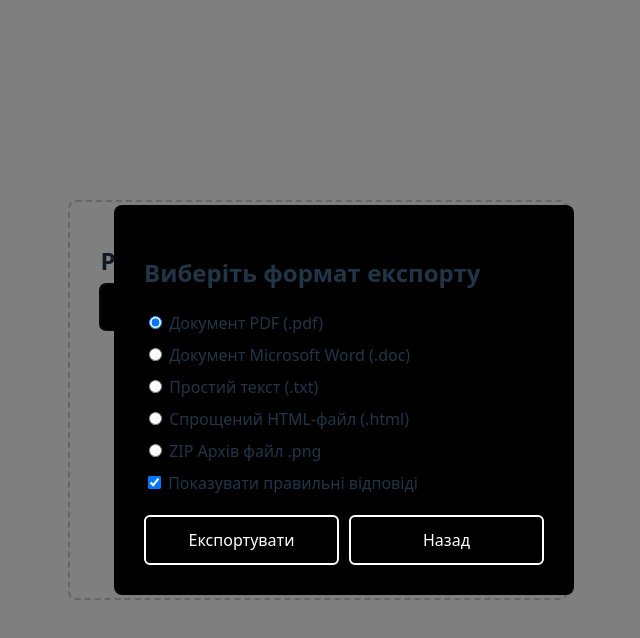
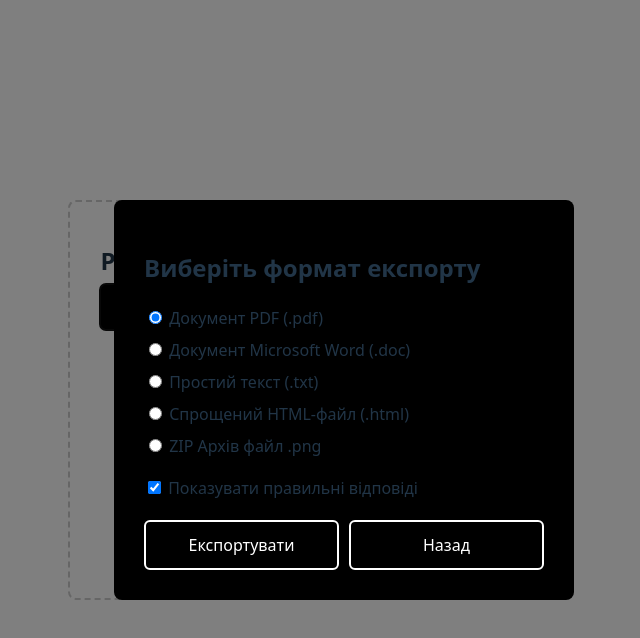
Before and after one commit to yuliiaantiuk/Questions_Generator, a React (Vite) app in the folder client/: page /result in a window 1280 px wide. Both pictures are taken after a click on the button "Експорт". Shown: the top 638 px of the page, without its empty margins (296-936 px from the left). Built offline with nearby package versions, Linux system fonts and the light colour scheme.

Commit message:
Improved the UI

```diff
--- a/client/src/pages/ProgressPage.jsx
+++ b/client/src/pages/ProgressPage.jsx
@@ -171,7 +171,7 @@ const ProgressPage = () => {
             {isPaused ? "Продовжити" : "Пауза"}
           </button>
           <button
-            style={styles.button}
+            style={styles.buttonSecondary}
             onClick={handleGenerationCancel}
             disabled={status === "completed"}
           >
@@ -188,7 +188,7 @@ const styles = {
     padding: "0",
     margin: "0",
     width: "96vw",
-    height: "100vh",
+    // height: "100vh",
     boxSizing: "border-box",
     display: "flex",
     justifyContent: "center",
@@ -247,11 +247,20 @@ const styles = {
     borderRadius: "6px",
     cursor: "pointer",
   },
+  buttonSecondary: {
+    background: "#3d3d3dff",
+    color: "white",
+    padding: "12px 20px",
+    border: "none",
+    borderRadius: "6px",
+    cursor: "pointer",
+    width: "100%",
+  },
   summaryBox: {
-  padding: "15px",
-  borderRadius: "8px",
-  width: "100%",
-  textAlign: "left",
+    padding: "15px",
+    borderRadius: "8px",
+    width: "100%",
+    textAlign: "left",
   },
   keywordsBox: {
     marginTop: "10px",
--- a/client/src/pages/ResultPage.jsx
+++ b/client/src/pages/ResultPage.jsx
@@ -192,6 +192,7 @@ const handleExport = async (format) => {
 
         {generatedData.questions?.map((q, index) => (
           <div key={index} style={styles.questionBlock}>
+            <div style={styles.questionHeader}>
                 <h3>Запитання {index + 1}:</h3>
                 <button
                   style={{ marginLeft: "10px", padding: "4px 8px", cursor: "pointer" }}
@@ -199,6 +200,7 @@ const handleExport = async (format) => {
                 >
                   {speakingStates[index] ? "⏹️ Стоп" : "🔊"}
                 </button>
+            </div>
 
             <p>{q.text}</p>
 
@@ -246,7 +248,7 @@ const handleExport = async (format) => {
 
         <div className="buttons" style={styles.buttonContainer}>
           <button style={styles.button} onClick={() => setShowExportModal(true)}>Експорт</button>
-          <button style={styles.button} onClick={handleRepeatGeneration}>Повторити генерацію</button>
+          <button style={styles.buttonSecondary} onClick={handleRepeatGeneration}>Повторити генерацію</button>
           {/* <button
             style={styles.button}
             onClick={isSpeaking ? handleStopSpeaking : handleSpeakAll}
@@ -307,6 +309,7 @@ const handleExport = async (format) => {
                   type="checkbox"
                   checked={includeAnswers}
                   onChange={(e) => setIncludeAnswers(e.target.checked)}
+                  style={styles.showAnswersCheckbox}
                 /> Показувати правильні відповіді
               </label>
             </div>
@@ -360,6 +363,13 @@ const styles = {
   text: {
     fontSize: "16px",
   },
+  questionHeader:{
+    display: "flex",
+    flexDirection: "row-reverse",
+    justifyContent: "flex-end",
+    gap: "16px",
+    alignItems: "center",
+  },
   optionContainer: {
     display: "flex",
     flexDirection: "column",
@@ -370,7 +380,8 @@ const styles = {
     boxSizing: "border-box",
     maxWidth: "100%",
     minWidth: "100%",
-    minHeight: "120px",
+    minHeight: "30px",
+    maxHeight: "30px",
     padding: "10px",
     borderRadius: "6px",
     border: "1px solid #ccc",
@@ -393,6 +404,15 @@ const styles = {
     borderRadius: "6px",
     cursor: "pointer",
   },
+  buttonSecondary: {
+    background: "#3d3d3dff",
+    color: "white",
+    padding: "12px 20px",
+    border: "none",
+    borderRadius: "6px",
+    cursor: "pointer",
+    width: "100%",
+  },
   modalOverlay: {
     position: "fixed",
     top: 0,
@@ -412,6 +432,9 @@ const styles = {
     width: "400px",
     textAlign: "left",
   },
+  showAnswersCheckbox: {
+    marginTop: "15px",
+  },
   buttonWhiteOutline: {
     border: "2px solid white",
   },
--- a/client/src/pages/UploadPage.jsx
+++ b/client/src/pages/UploadPage.jsx
@@ -187,7 +187,7 @@ const styles = {
     padding: "0",
     margin: "0",
     width: "96vw",
-    height: "100vh",
+    // height: "100vh",
     boxSizing: "border-box",
   },
   container: {
@@ -243,7 +243,7 @@ const styles = {
     display: "block",
     border: "2px dashed #ccc",
     borderRadius: "8px",
-    padding: "30px 0px",
+    padding: "20px 0px",
     cursor: "pointer",
     marginBottom: "15px",
     width: "100%",
@@ -263,7 +263,7 @@ const styles = {
     boxSizing: "border-box",
     maxWidth: "100%",
     minWidth: "100%",
-    minHeight: "120px",
+    minHeight: "150px",
     padding: "10px",
     borderRadius: "6px",
     border: "1px solid #ccc",
```
Lines whose indentation alone changed are shown as unchanged.
